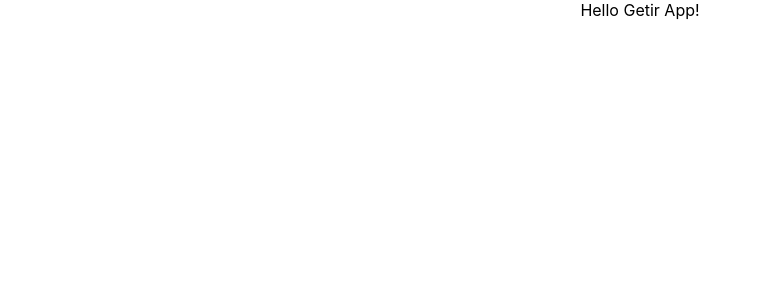
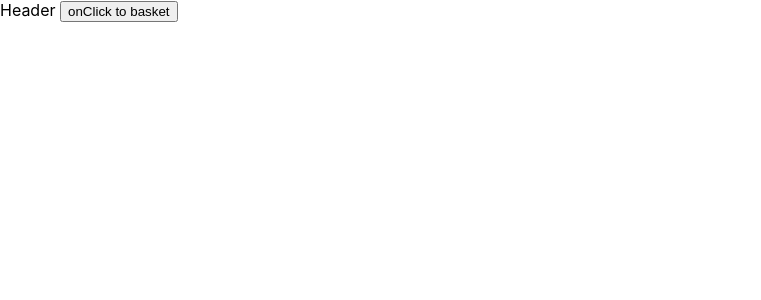
Before and after one commit to zeynepdndr/online-market, a React (Create React App) app: page / in a window 1280 px wide. Shown: the top 300 px of the page, without its empty margins (0-761 px from the left). Built offline with nearby package versions, Linux system fonts and the light colour scheme.

Commit message:
Generete basic folder structure

```diff
--- a/src/App.tsx
+++ b/src/App.tsx
@@ -1,8 +1,9 @@
 import React from "react";
 import "./App.css";
+import Layout from "./components/Layout/Layout";
 
 function App() {
-  return <div className="App">Hello Getir App!</div>;
+  return <Layout />;
 }
 
 export default App;
--- /dev/null
+++ b/src/components/Layout/HeaderBasketButton/HeaderBasketButton.tsx
@@ -0,0 +1,4 @@
+const HeaderBasketButton: React.FC = (props) => {
+  return <button>onClick to basket</button>;
+};
+export default HeaderBasketButton;
--- /dev/null
+++ b/src/components/Layout/Layout.tsx
@@ -0,0 +1,12 @@
+import MainNavigation from "./MainNavigation/MainNavigation";
+
+const Layout: React.FC = (props: any) => {
+  return (
+    <>
+      <MainNavigation onShowBasket={props.onShowBasket} />
+      <main>{props.children}</main>
+    </>
+  );
+};
+
+export default Layout;
--- /dev/null
+++ b/src/components/Layout/MainNavigation/MainNavigation.tsx
@@ -0,0 +1,11 @@
+import HeaderBasketButton from "../HeaderBasketButton/HeaderBasketButton";
+
+const MainNavigation = (props: any) => {
+  return (
+    <header>
+      Header <HeaderBasketButton />
+    </header>
+  );
+};
+
+export default MainNavigation;
```
Also changed, not shown: src/components/Products/ProductItem.tsx (added, +11 -0 lines), src/components/Products/ProductList.tsx (added, +17 -0 lines), src/components/Products/Products.tsx (added, +16 -0 lines).
